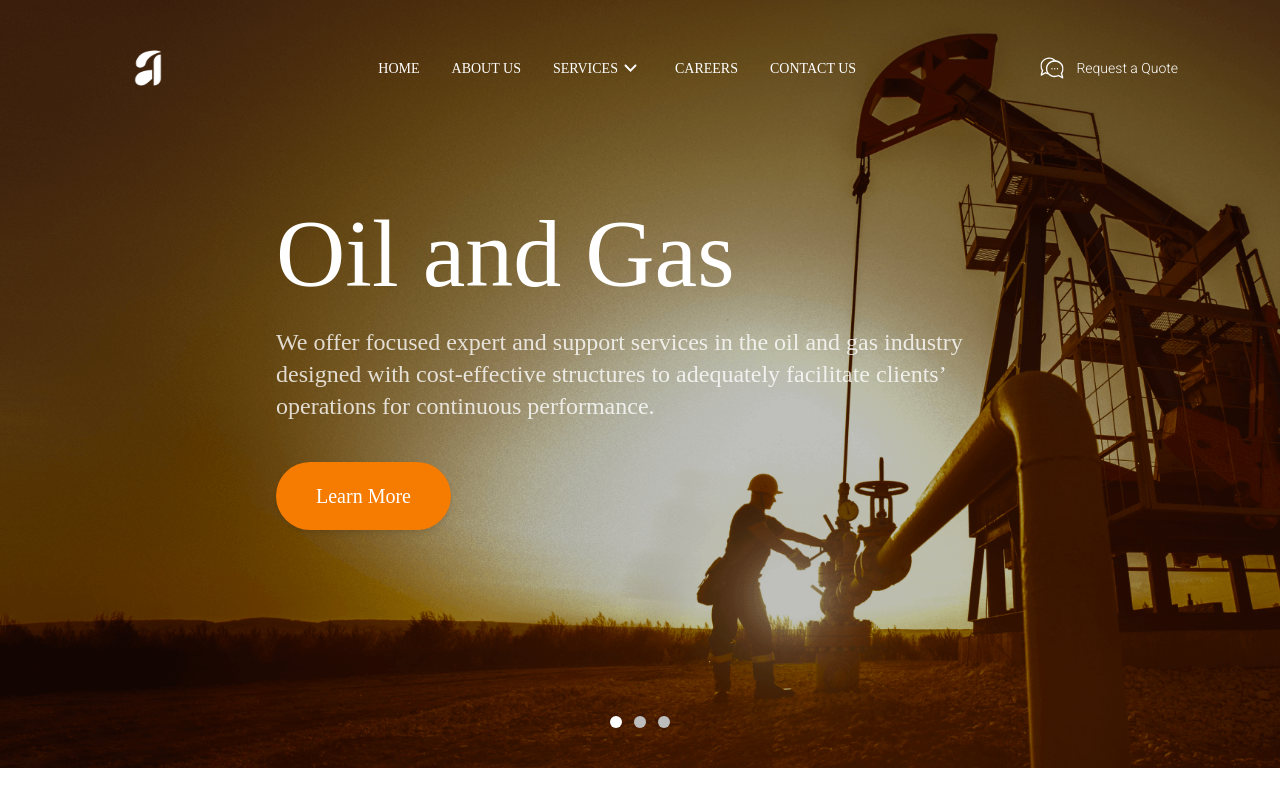
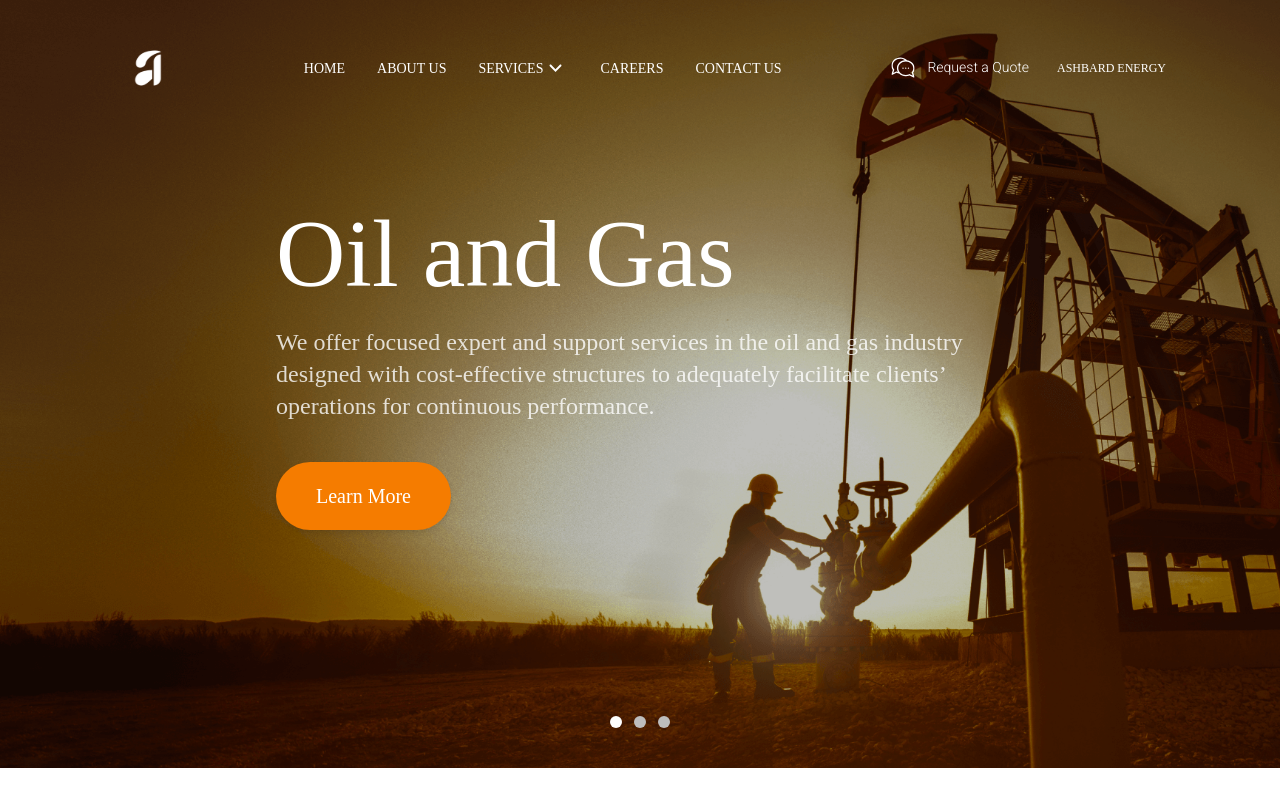
Before and after one commit to tienviet10/ashbard-energy, a React (Vite) app: page /home in a window 1280 px wide. Shown: the top 800 px of the page. Built offline with nearby package versions, Linux system fonts and the light colour scheme.

Commit message:
add new nav link ashbard energy

```diff
--- a/src/widgets/layout/navbar.jsx
+++ b/src/widgets/layout/navbar.jsx
@@ -121,17 +121,17 @@ export function Navbar({ brandName, routes, action }) {
               Request a Quote
             </a>
           </Typography>
-          {/* <a
-            href="https://www.material-tailwind.com/blocks?ref=mtkr"
+          <a
+            href="https://ashbardenergy.com/"
             target="_blank"
           >
-            <Button variant="text" size="sm" color="white" fullWidth>
-              pro version
+            <Button variant="text" size="sm" color="white" fullWidth style={{fontFamily: "Gilroy", fontWeight: "300"}}>
+              ASHBARD ENERGY
             </Button>
           </a>
           {React.cloneElement(action, {
             className: "hidden lg:inline-block",
-          })} */}
+          })}
         </div>
         <IconButton
           variant="text"
```
